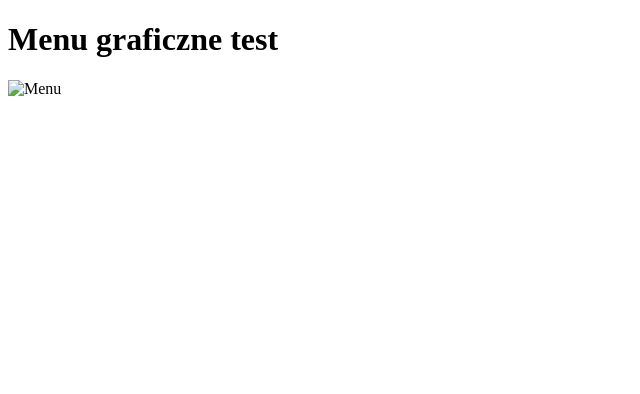
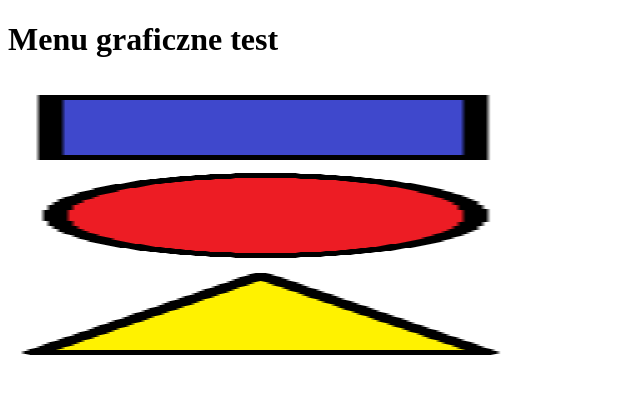
Before and after one commit to Krystian909/costamtest, a plain HTML site: page index.html in a window 1280 px wide. Shown: the whole page, without its empty margins (0-640 px from the left). Drawn offline with Linux system fonts and the light colour scheme.

Commit message:
Fix image source filename in index.html

```diff
--- a/index.html
+++ b/index.html
@@ -7,7 +7,7 @@
   <body>
     <h1> Menu graficzne test</h1>
 
-    <img src="Tescik.png" usemap="#mapka" width="500" height="300" alt="Menu">
+    <img src="Tescilk.png" usemap="#mapka" width="500" height="300" alt="Menu">
 
     <map name="mapka">
     <!-- Prostokąt -->
```
